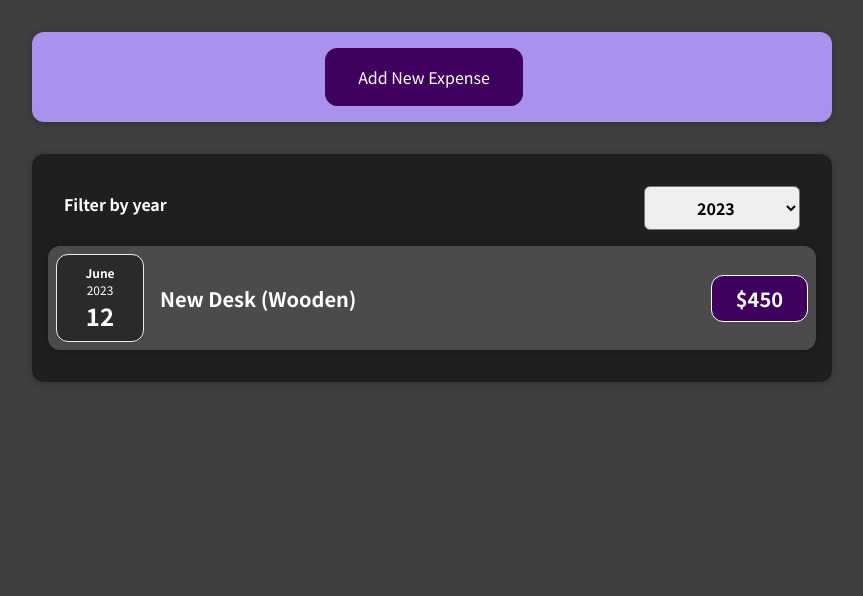
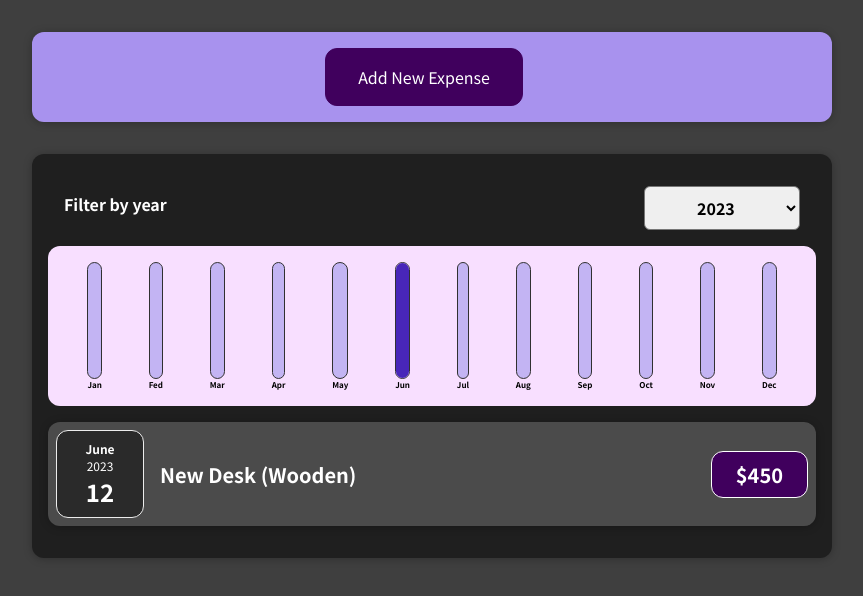
Before and after one commit to AnniLevi/react-expense-tracker, a React (Create React App) app: page / in a window 1280 px wide. Shown: the top 596 px of the page, without its empty margins (208-1071 px from the left). Built offline with nearby package versions, Linux system fonts and the light colour scheme.

Commit message:
add chart

```diff
--- a/src/App.js
+++ b/src/App.js
@@ -13,7 +13,7 @@
     id: "e2",
     title: "New TV",
     amount: 799.49,
-    date: new Date(2021, 2, 12),
+    date: new Date(2021, 2, 28),
   },
   {
     id: "e3",
@@ -23,6 +23,18 @@
   },
   {
     id: "e4",
+    title: "A Book",
+    amount: 35,
+    date: new Date(2022, 4, 15),
+  },
+  {
+    id: "e5",
+    title: "Clothes",
+    amount: 150,
+    date: new Date(2022, 9, 7),
+  },
+  {
+    id: "e6",
     title: "New Desk (Wooden)",
     amount: 450,
     date: new Date(2023, 5, 12),
--- /dev/null
+++ b/src/components/Chart/Chart.css
@@ -0,0 +1,9 @@
+.chart {
+  padding: 1rem;
+  border-radius: 12px;
+  background-color: #f8dfff;
+  text-align: center;
+  display: flex;
+  justify-content: space-around;
+  height: 10rem;
+}
--- /dev/null
+++ b/src/components/Chart/Chart.js
@@ -0,0 +1,22 @@
+import "./Chart.css";
+import ChartBar from "./ChartBar";
+
+function Chart({ dataPoints }) {
+  const dataPointValues = dataPoints.map((dataPoint) => dataPoint.value);
+  const totalMaximum = Math.max(...dataPointValues);
+
+  return (
+    <div className="chart">
+      {dataPoints.map((dataPoint) => (
+        <ChartBar
+          value={dataPoint.value}
+          maxValue={totalMaximum}
+          label={dataPoint.label}
+          key={dataPoint.label}
+        />
+      ))}
+    </div>
+  );
+}
+
+export default Chart;
--- /dev/null
+++ b/src/components/Chart/ChartBar.css
@@ -0,0 +1,30 @@
+.chart-bar {
+  height: 100%;
+  display: flex;
+  flex-direction: column;
+  align-items: center;
+}
+
+.chart-bar__inner {
+  height: 100%;
+  width: 100%;
+  border: 1px solid #313131;
+  border-radius: 12px;
+  background-color: #c3b4f3;
+  overflow: hidden;
+  display: flex;
+  flex-direction: column;
+  justify-content: flex-end;
+}
+
+.chart-bar__fill {
+  background-color: #4826b9;
+  width: 100%;
+  transition: all 0.3s ease-out;
+}
+
+.chart-bar__label {
+  font-weight: bold;
+  font-size: 0.5rem;
+  text-align: center;
+}
--- /dev/null
+++ b/src/components/Chart/ChartBar.js
@@ -0,0 +1,22 @@
+import "./ChartBar.css";
+
+function ChartBar(props) {
+  let barFillHeight = "0%";
+  if (props.maxValue > 0) {
+    barFillHeight = Math.round((props.value / props.maxValue) * 100) + "%";
+  }
+
+  return (
+    <div className="chart-bar">
+      <div className="chart-bar__inner">
+        <div
+          className="chart-bar__fill"
+          style={{ height: barFillHeight }}
+        ></div>
+      </div>
+      <div className="chart-bar__label">{props.label}</div>
+    </div>
+  );
+}
+
+export default ChartBar;
--- a/src/components/expenses/Expenses.js
+++ b/src/components/expenses/Expenses.js
@@ -3,6 +3,7 @@
 import Card from "../ui/Card";
 import ExpensesFilter from "./ExpensesFilter";
 import ExpensesList from "./ExpensesList";
+import ExpensesChart from "./ExpensesChart";
 
 function Expenses({ items }) {
   const [filteredYear, setFilteredYear] = useState("2023");
@@ -22,6 +23,7 @@
         selected={filteredYear}
         onChangeFilter={filterChangeHandler}
       />
+      <ExpensesChart expenses={filteredExpenses} />
       <ExpensesList items={filteredExpenses} />
     </Card>
   );
--- /dev/null
+++ b/src/components/expenses/ExpensesChart.js
@@ -0,0 +1,27 @@
+import Chart from "../Chart/Chart";
+
+function ExpensesChart({ expenses }) {
+  const chartDataPoints = [
+    { label: "Jan", value: 0 },
+    { label: "Fed", value: 0 },
+    { label: "Mar", value: 0 },
+    { label: "Apr", value: 0 },
+    { label: "May", value: 0 },
+    { label: "Jun", value: 0 },
+    { label: "Jul", value: 0 },
+    { label: "Aug", value: 0 },
+    { label: "Sep", value: 0 },
+    { label: "Oct", value: 0 },
+    { label: "Nov", value: 0 },
+    { label: "Dec", value: 0 },
+  ];
+
+  for (const expense of expenses) {
+    const expenseMonth = expense.date.getMonth();
+    chartDataPoints[expenseMonth].value += expense.amount;
+  }
+
+  return <Chart dataPoints={chartDataPoints} />;
+}
+
+export default ExpensesChart;
--- a/src/components/newExpense/ExpenseForm.js
+++ b/src/components/newExpense/ExpenseForm.js
@@ -12,7 +12,7 @@
     if (identifier === "title") {
       setUserInput((prevState) => ({ ...prevState, title: value }));
     } else if (identifier === "amount") {
-      setUserInput((prevState) => ({ ...prevState, amount: value }));
+      setUserInput((prevState) => ({ ...prevState, amount: +value }));
     } else {
       setUserInput((prevState) => ({ ...prevState, date: value }));
     }
```
